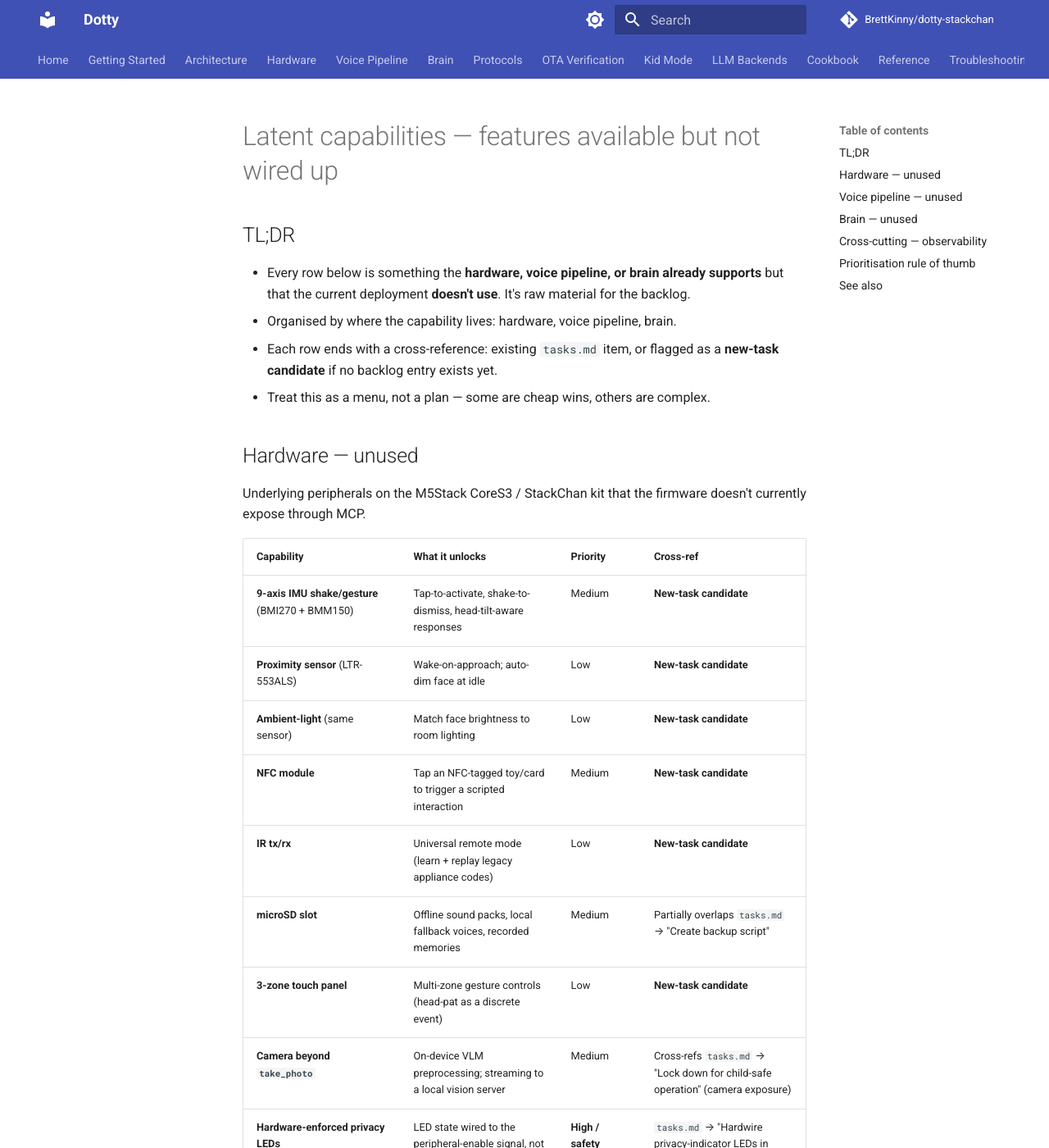
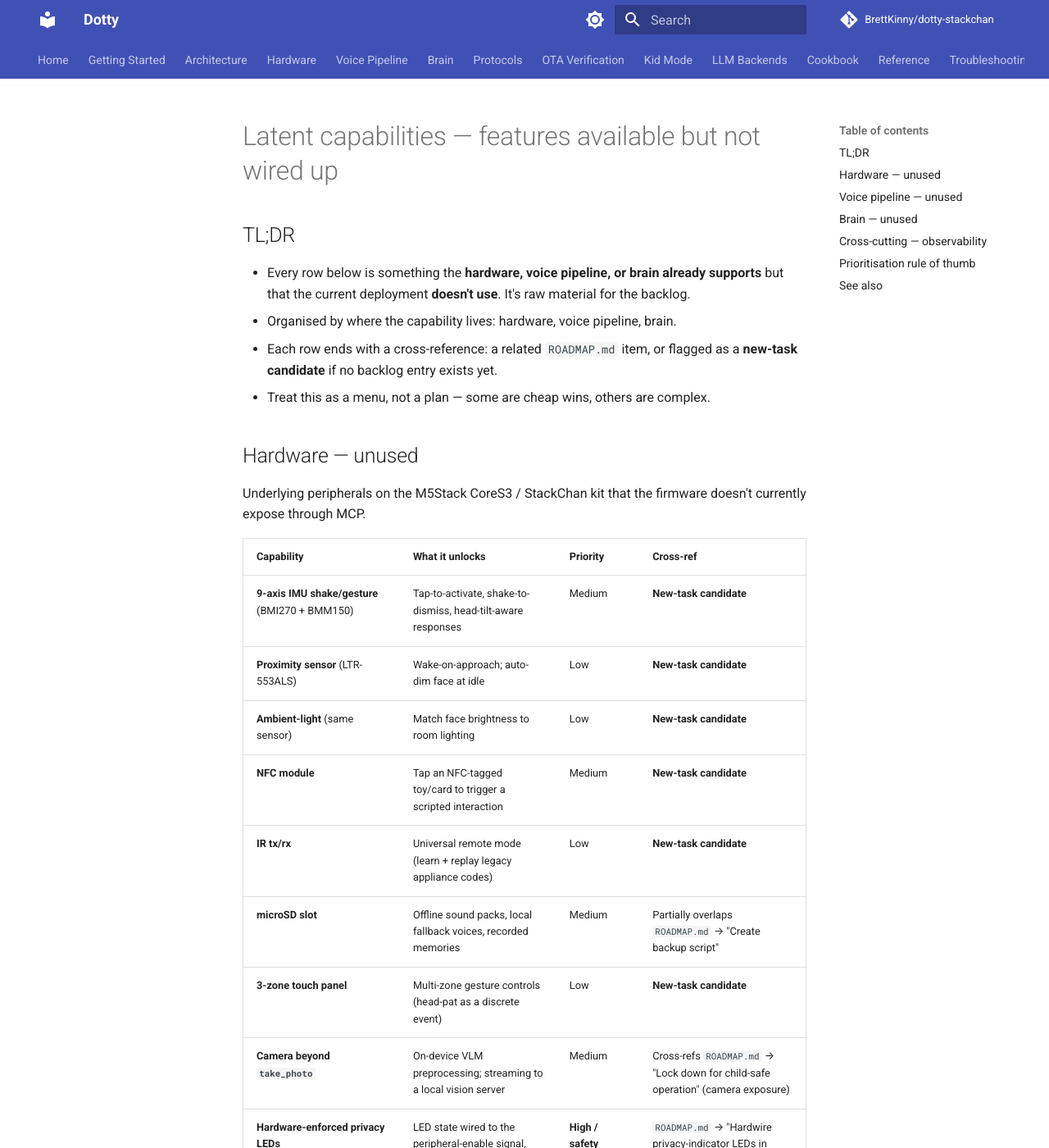
Before and after one commit to BrettKinny/dotty-stackchan, an MkDocs documentation site: the page built from docs/latent-capabilities.md, in a window 1280 px wide and 1400 px high. Shown: the whole window at 82% size. Built offline with MkDocs 1.6.1 and Material for MkDocs 9.7.7, drawn with Linux system fonts in a browser that asks for light colours; comment, search, counter and statistics services are not loaded; some of the changed text lies outside the part shown.

Commit message:
docs: scrub private-monorepo artifacts after public-repo extraction
Replace `tasks.md` cross-refs (file lived in the old private parent
repo) with `ROADMAP.md`, drop a stale `~/.claude/plans/` pointer from
CLAUDE.md, and add `.venv-*/` to .gitignore for venv-naming robustness.

Co-Authored-By: Claude Opus 4.7 (1M context) <noreply@anthropic.com>

```diff
--- a/docs/latent-capabilities.md
+++ b/docs/latent-capabilities.md
@@ -9,7 +9,7 @@ description: Features the hardware and software already support but are not yet
 
 - Every row below is something the **hardware, voice pipeline, or brain already supports** but that the current deployment **doesn't use**. It's raw material for the backlog.
 - Organised by where the capability lives: hardware, voice pipeline, brain.
-- Each row ends with a cross-reference: existing `tasks.md` item, or flagged as a **new-task candidate** if no backlog entry exists yet.
+- Each row ends with a cross-reference: a related `ROADMAP.md` item, or flagged as a **new-task candidate** if no backlog entry exists yet.
 - Treat this as a menu, not a plan — some are cheap wins, others are complex.
 
 <a id="hardware-unused"></a>
@@ -24,11 +24,11 @@ Underlying peripherals on the M5Stack CoreS3 / StackChan kit that the firmware d
 | **Ambient-light** (same sensor) | Match face brightness to room lighting | Low | **New-task candidate** |
 | **NFC module** | Tap an NFC-tagged toy/card to trigger a scripted interaction | Medium | **New-task candidate** |
 | **IR tx/rx** | Universal remote mode (learn + replay legacy appliance codes) | Low | **New-task candidate** |
-| **microSD slot** | Offline sound packs, local fallback voices, recorded memories | Medium | Partially overlaps `tasks.md` → "Create backup script" |
+| **microSD slot** | Offline sound packs, local fallback voices, recorded memories | Medium | Partially overlaps `ROADMAP.md` → "Create backup script" |
 | **3-zone touch panel** | Multi-zone gesture controls (head-pat as a discrete event) | Low | **New-task candidate** |
-| **Camera beyond `take_photo`** | On-device VLM preprocessing; streaming to a local vision server | Medium | Cross-refs `tasks.md` → "Lock down for child-safe operation" (camera exposure) |
-| **Hardware-enforced privacy LEDs** | LED state wired to the peripheral-enable signal, not a software hint | **High / safety** | `tasks.md` → "Hardwire privacy-indicator LEDs in firmware" |
-| **Servo velocity/acceleration caps** | Calmer, safer, less-startling head motion | **High / safety** | `tasks.md` → "Tame violent servo motion" |
+| **Camera beyond `take_photo`** | On-device VLM preprocessing; streaming to a local vision server | Medium | Cross-refs `ROADMAP.md` → "Lock down for child-safe operation" (camera exposure) |
+| **Hardware-enforced privacy LEDs** | LED state wired to the peripheral-enable signal, not a software hint | **High / safety** | `ROADMAP.md` → "Hardwire privacy-indicator LEDs in firmware" |
+| **Servo velocity/acceleration caps** | Calmer, safer, less-startling head motion | **High / safety** | `ROADMAP.md` → "Tame violent servo motion" |
 
 <a id="voice-pipeline-unused"></a>
 ## Voice pipeline — unused
@@ -48,8 +48,8 @@ Features xiaozhi-esp32-server supports upstream that aren't turned on or surface
 | **Intent router** (`function_call` mode) | Route simple commands (turn off lights, set timer) without round-tripping to the LLM | Medium | **New-task candidate** |
 | **RagFlow knowledge base** | Retrieval-augmented responses against a household doc store | Low | **New-task candidate** |
 | **Multi-device routing** | Run the StackChan as one of several voice surfaces on the same ZeroClaw brain | Low | Needs the full-module deployment (DB-backed) |
-| **Piper streaming synthesis** | Lower first-audio latency than the current batch synthesis | Medium | `tasks.md` → "Reduce first-audio latency" |
-| **ffmpeg post-processing on TTS** | Robot-voice character via ring modulator / bitcrush / vocoder | Medium | `tasks.md` → "TTS provider swap — robot-sounding voice" |
+| **Piper streaming synthesis** | Lower first-audio latency than the current batch synthesis | Medium | `ROADMAP.md` → "Reduce first-audio latency" |
+| **ffmpeg post-processing on TTS** | Robot-voice character via ring modulator / bitcrush / vocoder | Medium | `ROADMAP.md` → "TTS provider swap — robot-sounding voice" |
 
 <a id="brain-unused"></a>
 ## Brain — unused
@@ -58,15 +58,15 @@ ZeroClaw + Qwen3 + OpenRouter features that could be wired into the bridge.
 
 | Capability | What it unlocks | Priority | Cross-ref |
 |---|---|---|---|
-| **ACP `session/update` streaming** | First-token TTS instead of waiting for the full response (perceived-latency win) | **High** | `tasks.md` → "Reduce first-audio latency" |
-| **Long-lived ZeroClaw sessions** | Skip `session/new` per turn — carry context across turns within a conversation | Medium | `tasks.md` → "Reduce first-audio latency" (ACP session overhead) |
-| **`session/request_permission`** | Bridge confirms tool calls before they execute — useful for child-safety. Bridge now auto-approves (2026-04-25); tool allowlist for child-safety is a follow-up. | Medium | `tasks.md` → "Lock down for child-safe operation" |
+| **ACP `session/update` streaming** | First-token TTS instead of waiting for the full response (perceived-latency win) | **High** | `ROADMAP.md` → "Reduce first-audio latency" |
+| **Long-lived ZeroClaw sessions** | Skip `session/new` per turn — carry context across turns within a conversation | Medium | `ROADMAP.md` → "Reduce first-audio latency" (ACP session overhead) |
+| **`session/request_permission`** | Bridge confirms tool calls before they execute — useful for child-safety. Bridge now auto-approves (2026-04-25); tool allowlist for child-safety is a follow-up. | Medium | `ROADMAP.md` → "Lock down for child-safe operation" |
 | ~~**Qwen3 function-calling / tool-use**~~ | **Wired up (2026-04-25).** ZeroClaw auto-approves tools in `auto_approve` list and sends tool execution as `session/event` notifications. Bridge logs tool calls at INFO level. Works for `weather`, `web_search_tool`, `calculator`, etc. | ~~Medium~~ Done | — |
 | **ZeroClaw MCP-server mode** | Expose ZeroClaw's tools/memory to other MCP clients | Low | **New-task candidate** |
 | **Qwen3 `role: "system"` injection** | Move the English+emoji constraints into a proper system message instead of a prompt prefix/suffix; better MoE adherence | Medium | Rework of bridge's wrapping logic |
 | **Qwen3 extended context (256K native)** | Keep long conversation history / memory verbatim instead of summarising | Low | Costs more tokens per turn — probably not worth it yet |
 | **OpenRouter latency/cost dashboard** | Observability beyond the local `state/costs.jsonl` | Low | Already available — just point a browser at it |
-| **OpenRouter failover / multi-model** | A/B a smaller faster model for voice turns specifically | Medium | `tasks.md` → "Reduce first-audio latency" (smaller model for voice) |
+| **OpenRouter failover / multi-model** | A/B a smaller faster model for voice turns specifically | Medium | `ROADMAP.md` → "Reduce first-audio latency" (smaller model for voice) |
 | **ZeroClaw cost/trace surfacing** | Expose `state/costs.jsonl` + `runtime-trace.jsonl` via the bridge `/health` or a new `/stats` endpoint | Low | **New-task candidate** |
 | **ZeroClaw cron scheduler** | The robot could say "good morning" on a schedule, not just on demand | Low | **New-task candidate** |
 
@@ -82,7 +82,7 @@ None of these are feature requests — they're gaps in what we can *see* about t
 | Per-turn cost breakdown | Whether Qwen3 via OpenRouter is cheaper than a smaller local model |
 | Per-session trace diff | Whether English-sandwich is still needed after a hypothetical model upgrade |
 
-These are all feeders for the **`tasks.md`** "Map the ZeroClaw ↔ xiaozhi-server ↔ StackChan firmware interaction" backlog item.
+These are all feeders for the **`ROADMAP.md`** "Map the ZeroClaw ↔ xiaozhi-server ↔ StackChan firmware interaction" backlog item.
 
 ## Prioritisation rule of thumb
 
@@ -96,7 +96,7 @@ These are all feeders for the **`tasks.md`** "Map the ZeroClaw ↔ xiaozhi-serve
 
 ## See also
 
-- [../tasks.md](../tasks.md) — live backlog; this file is a *source* for it, not a replacement.
+- [../ROADMAP.md](../ROADMAP.md) — live backlog; this file is a *source* for it, not a replacement.
 - [hardware.md](./hardware.md) — what the hardware features actually are.
 - [voice-pipeline.md](./voice-pipeline.md) — what the server supports upstream.
 - [brain.md](./brain.md) — what ZeroClaw/Qwen/OpenRouter expose.
```
Also changed, not shown: CLAUDE.md (+1 -1 lines), docs/README.md (+1 -1 lines), docs/architecture.md (+1 -1 lines), docs/hardware.md (+3 -3 lines), docs/modes.md (+2 -2 lines), 1 other file.
